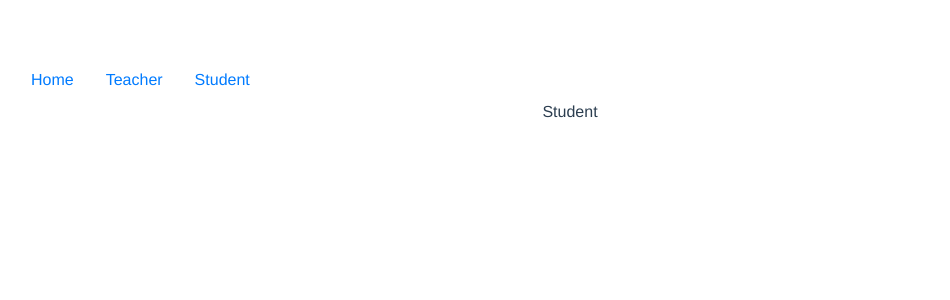
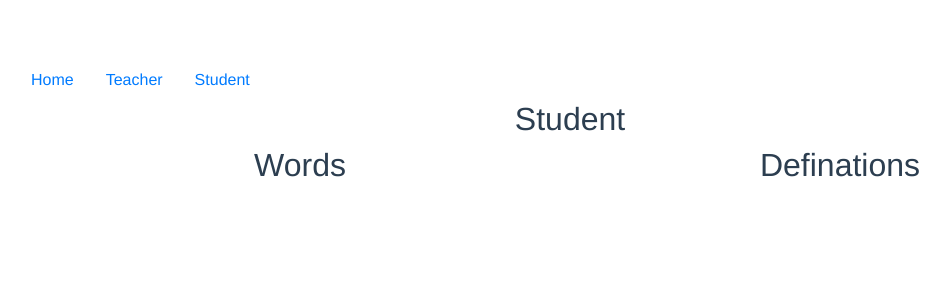
Before and after one commit to Massay/word-defination, a Vue app: page /student in a window 1280 px wide. Shown: the top 300 px of the page, without its empty margins (70-1020 px from the left). Built offline with nearby package versions, Linux system fonts and the light colour scheme; what vue-unique-id would draw is missing.

Commit message:
add pages and functionality

```diff
--- a/src/pages/student.vue
+++ b/src/pages/student.vue
@@ -1,11 +1,59 @@
 <template>
-    <div>
-        Student
+  <div class="container">
+    <div class="row">
+      <div class="col-md-12">
+        <h2>Student</h2>
+      </div>
+      <div class="col-md-12">
+        <div class="container">
+          <div class="row">
+            <div class="col-md-6">
+              <h2>Words</h2>
+              <button
+                class="btn btn-block btn-secondary mx-1"
+                v-for="(item, index) in shuffleItems(wordsList)"
+                :key="index"
+              >
+                {{ item.word }}
+              </button>
+            </div>
+            <div class="col-md-6">
+              <h2>Definations</h2>
+              <button
+                class="btn btn-block btn-success mx-1"
+                v-for="(item, index) in shuffleItems(wordsList)"
+                :key="index"
+              >
+                {{ item.def }}
+              </button>
+            </div>
+          </div>
+        </div>
+      </div>
     </div>
+  </div>
 </template>
 
 <script>
+import { mapGetters } from "vuex";
+
 export default {
+    methods: {
+         shuffleItems(data){
+             for (var a = 0; a < data.length; a++) {
+                        var x = data[a];
+                        var y = Math.floor(Math.random() * (a + 1));
+                        data[a] = data[y];
+                        data[y] = x;
+                }
 
-}
+                return data;
+         }
+    },
+  computed: {
+    ...mapGetters({
+      wordsList: "wordStore/words",
+    }),
+  },
+};
 </script>
--- a/src/pages/teacher.vue
+++ b/src/pages/teacher.vue
@@ -3,7 +3,7 @@
     <div class="row">
       <div class="col-md-12">
         <h1>Teacher</h1>
-        {{ wordsList }}
+        <!-- {{ wordsList }} -->
       </div>
       <div class="col-md-12">
         <form @submit.prevent="addToList">
@@ -13,7 +13,7 @@
               type="text"
               required
               name="word"
-              v-model="form.word"
+              v-model="word"
               placeholder="Word"
               class="form-control"
             />
@@ -23,7 +23,7 @@
             <label for="word">Defination</label>
             <textarea
               name=""
-              v-model="form.def"
+              v-model="def"
               class="form-control"
               id=""
               cols="30"
@@ -40,26 +40,33 @@
 </template>
 
 <script>
-import {mapGetters} from 'vuex'
+import { mapGetters } from "vuex";
 export default {
-
-    computed:{
-            ...mapGetters({
-                 wordsList: 'wordStore/words'
-            })
-    },
+  computed: {
+    ...mapGetters({
+      wordsList: "wordStore/words",
+    }),
+  },
   data() {
     return {
-      form: {
-        word: "",
-        def: "",
-      },
+      word: "",
+      def: "",
+      id: null,
     };
   },
-  methods:{
-       addToList(){
-            this.$store.dispatch('wordStore/addWordDefination', this.form)
-       }
-  }
+  methods: {
+    addToList() {
+      //    this.form.id = this.uid;
+
+      let form = {
+        word: this.word,
+        def: this.def,
+        id: this.uid,
+      };
+      this.$store.dispatch("wordStore/addWordDefination", form);
+      this.word = ''
+       this.def = ''
+    },
+  },
 };
 </script>
```
